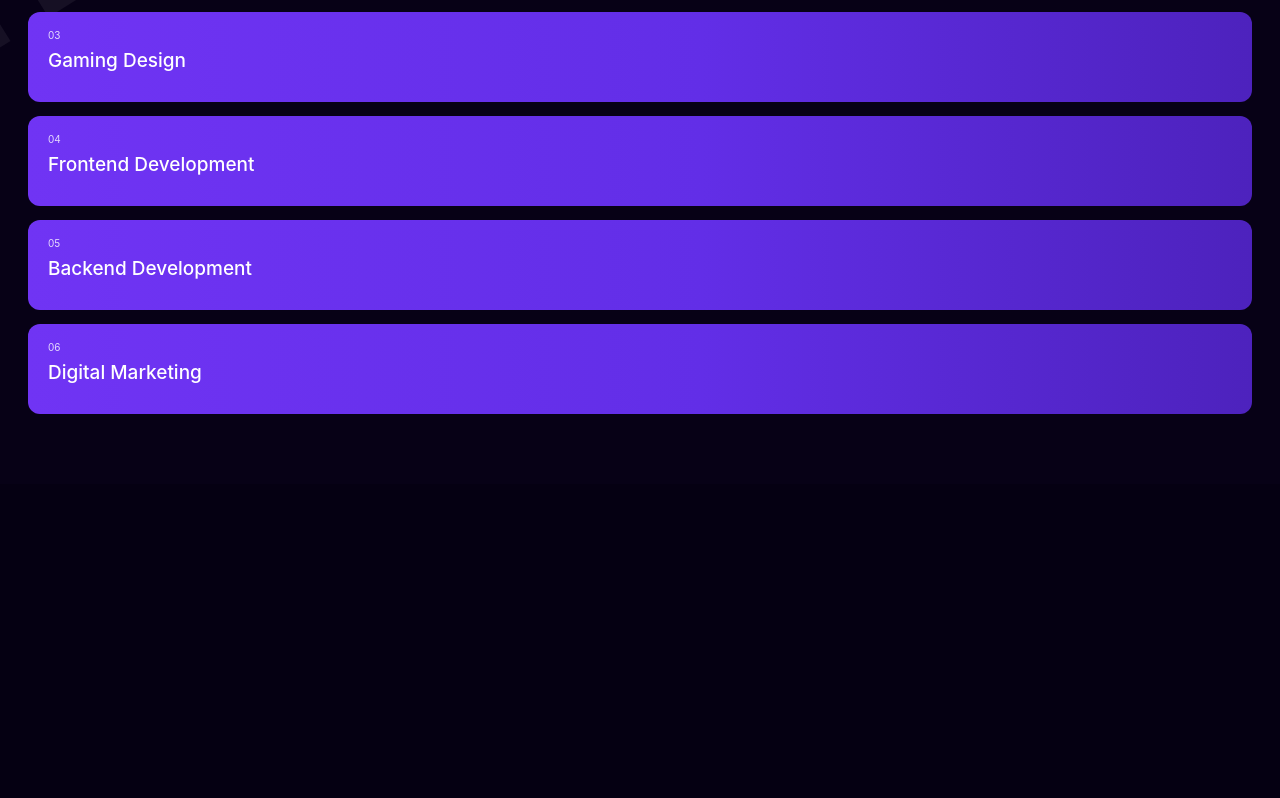
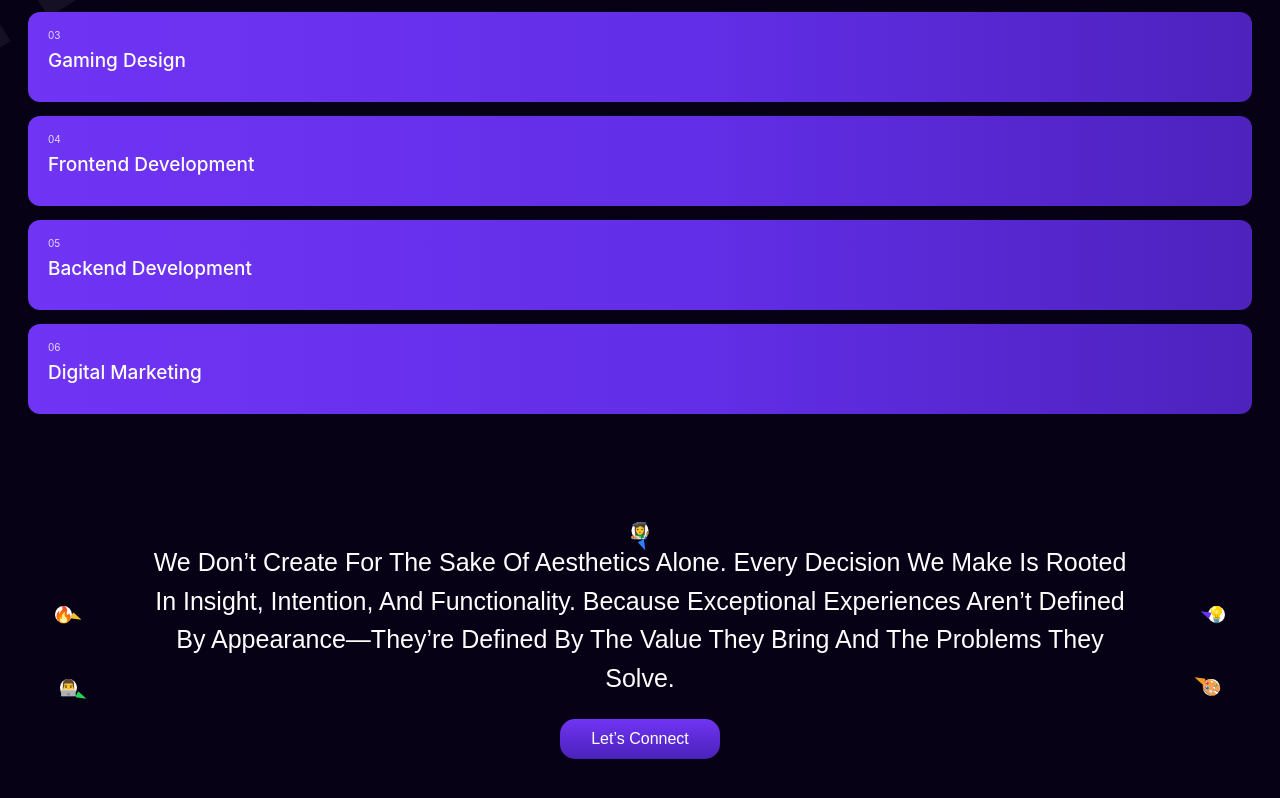
Before and after one commit to Sidd4477/Mavricks-Minds, a React (Vite) app: page / in a window 1280 px wide. Shown: the part 1533-2331 px from the top of the page. Before the commit the page ends 2017 px from the top, so only its background shows below. Built offline with nearby package versions, Linux system fonts and the light colour scheme.

Commit message:
CTA Updated

```diff
--- a/src/components/home/CTA/CTA.css
+++ b/src/components/home/CTA/CTA.css
@@ -0,0 +1,159 @@
+.cta-section {
+  width: 100%;
+  min-height: 334px;
+  background: #070116;
+  position: relative;
+  overflow: hidden;
+  display: flex;
+  align-items: center;
+  justify-content: center;
+}
+
+.cta-content {
+    margin-top: 50px;
+  width: 100%;
+  max-width: 1000px;
+  text-align: center;
+  position: relative;
+  z-index: 3;
+  margin-bottom: 50px;
+}
+
+.cta-content p {
+  margin: 0;
+  color: #ffffff;
+  font-size: 25px;
+  line-height: 1.55;
+  font-weight: 400;
+  font-family: "Poppins", sans-serif;
+}
+
+.cta-content button {
+  width: 160px;
+  height: 40px;
+  margin-top: 21px;
+  border: none;
+  border-radius: 15px;
+  background: linear-gradient(180deg, #7034f4 0%, #4a22b9 100%);
+  color: #ffffff;
+  font-size: 16px;
+  font-weight: 500;
+  cursor: pointer;
+  font-family: "Poppins", sans-serif;
+}
+
+.cta-orbit {
+  position: absolute;
+  width: 17px;
+  height: 17px;
+  border-radius: 50%;
+  background: #ffffff;
+  display: flex;
+  align-items: center;
+  justify-content: center;
+  font-size: 16px;
+  z-index: 2;
+}
+
+.cta-orbit::after {
+  content: "";
+  position: absolute;
+  width: 11px;
+  height: 7px;
+  background: currentColor;
+  clip-path: polygon(0 0, 100% 50%, 0 100%);
+  z-index: -1;
+}
+
+.cta-orbit-left-top {
+  left: calc(50% - 585px);
+  top: 122px;
+  color: #f2c12e;
+}
+
+.cta-orbit-left-top::after {
+  right: -10px;
+  top: 8px;
+  transform: rotate(25deg);
+}
+
+.cta-orbit-left-bottom {
+  left: calc(50% - 580px);
+  top: 195px;
+  color: #22d44f;
+}
+
+.cta-orbit-left-bottom::after {
+  right: -10px;
+  bottom: -4px;
+  transform: rotate(25deg);
+}
+
+.cta-orbit-top {
+  left: 50%;
+  top: 38px;
+  transform: translateX(-50%);
+  color: #2f7eff;
+}
+
+.cta-orbit-top::after {
+  left: 6px;
+  bottom: -10px;
+  transform: rotate(65deg);
+}
+
+.cta-orbit-right-top {
+  right: calc(50% - 585px);
+  top: 122px;
+  color: #6a35f2;
+}
+
+.cta-orbit-right-top::after {
+  left: -8px;
+  top: 4px;
+  transform: rotate(205deg);
+}
+
+.cta-orbit-right-mid {
+  right: calc(50% - 580px);
+  top: 195px;
+  color: #f19a22;
+}
+
+.cta-orbit-right-mid::after {
+  left: -9px;
+  top: -3px;
+  transform: rotate(205deg);
+}
+
+@media (max-width: 768px) {
+  .cta-section {
+    min-height: 334px;
+    padding: 0 22px;
+  }
+
+  .cta-content {
+    width: 100%;
+    max-width: 455px;
+  }
+
+  .cta-content p {
+    font-size: 12px;
+  }
+
+  .cta-orbit-left-top {
+    left: 18px;
+  }
+
+  .cta-orbit-left-bottom {
+    left: 18px;
+  }
+
+  .cta-orbit-right-top {
+    right: 18px;
+  }
+
+  .cta-orbit-right-mid {
+    right: 18px;
+  }
+}
--- a/src/components/home/CTA/CTA.jsx
+++ b/src/components/home/CTA/CTA.jsx
@@ -0,0 +1,26 @@
+import "./CTA.css";
+
+const CTA = () => {
+  return (
+    <section className="cta-section">
+      <span className="cta-orbit cta-orbit-left-top">🔥</span>
+      <span className="cta-orbit cta-orbit-left-bottom">👨‍💻</span>
+      <span className="cta-orbit cta-orbit-top">👩‍🎨</span>
+      <span className="cta-orbit cta-orbit-right-top">💡</span>
+      <span className="cta-orbit cta-orbit-right-mid">🎨</span>
+
+      <div className="cta-content">
+        <p>
+          We Don’t Create For The Sake Of Aesthetics Alone. Every Decision We
+          Make Is Rooted In Insight, Intention, And Functionality. Because
+          Exceptional Experiences Aren’t Defined By Appearance—They’re Defined
+          By The Value They Bring And The Problems They Solve.
+        </p>
+
+        <button>Let’s Connect</button>
+      </div>
+    </section>
+  );
+};
+
+export default CTA;
--- a/src/pages/Home/Home.jsx
+++ b/src/pages/Home/Home.jsx
@@ -3,12 +3,14 @@
 import Header from "../../components/layout/Header/Header";
 import Hero from "../../components/home/Hero/Hero";
 import Services from "../../components/home/Services/Services";
+import CTA from "../../components/home/CTA/CTA";
 const Home = () => {
   return (
     <>
       <Header />
       <Hero />
       <Services />
+      <CTA />
     </>
   );
 };
```
